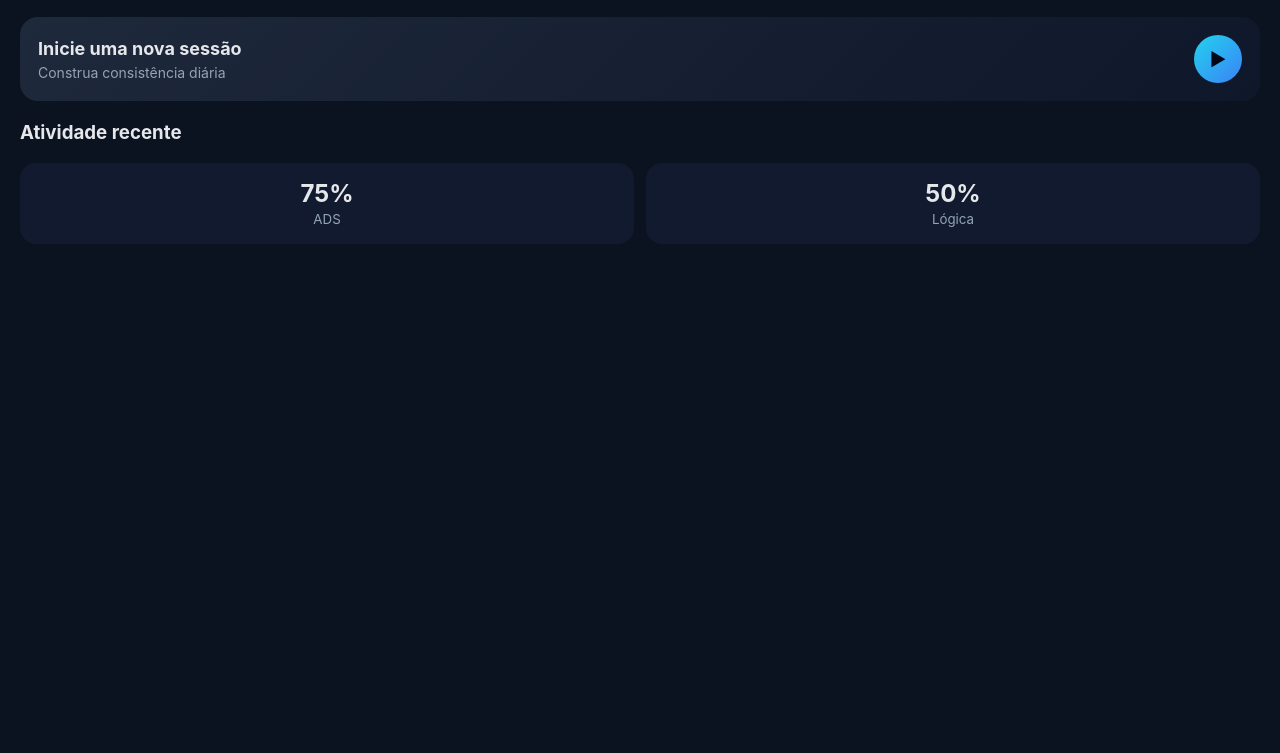
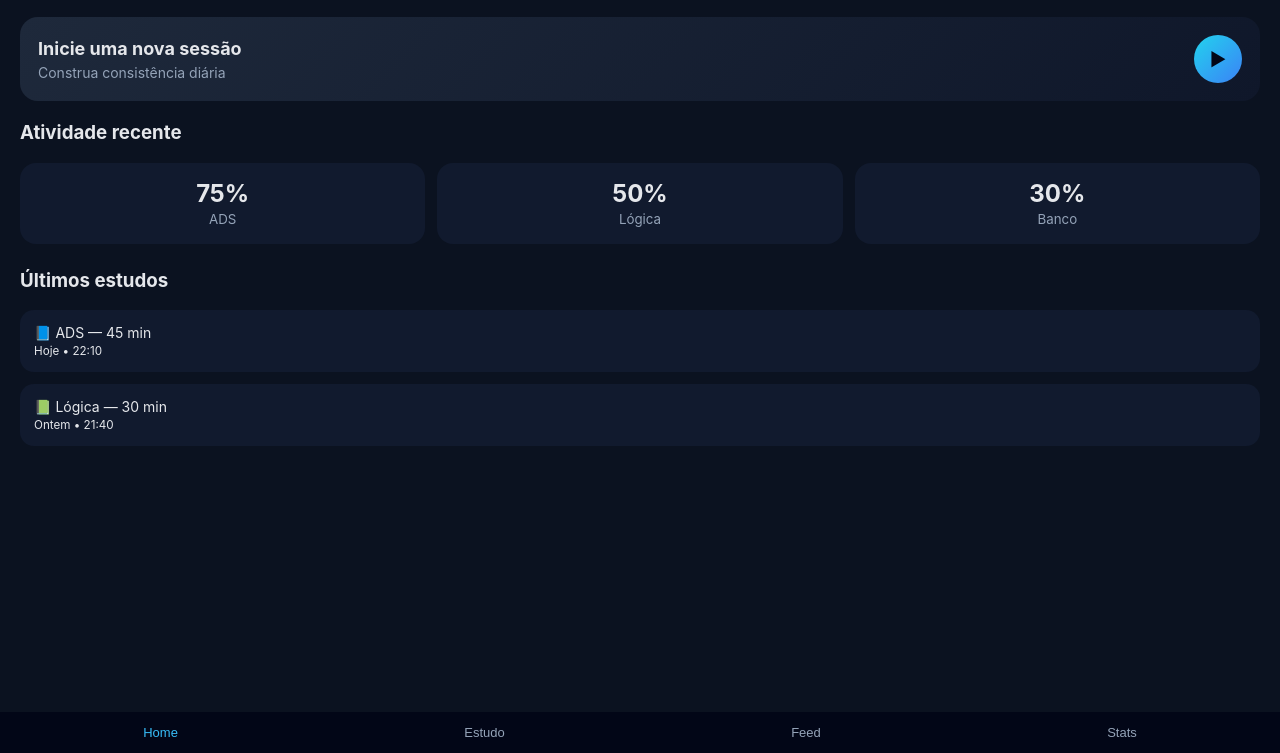
Before and after one commit to digitalempresa497-jpg/foco-hard, a plain HTML site: page index.html in a window 1280 px wide. Shown: the part 47-800 px from the top of the page. Drawn offline with Linux system fonts and the light colour scheme.

Commit message:
Update index.html

```diff
--- a/index.html
+++ b/index.html
@@ -168,4 +168,31 @@ nav button.active {
       <span>50%</span>
       <small>Lógica</small>
     </div>
-    <d
+    <div class="circle">
+      <span>30%</span>
+      <small>Banco</small>
+    </div>
+  </div>
+
+  <!-- FEED -->
+  <h3 style="margin-top:25px">Últimos estudos</h3>
+  <div class="feed-item">
+    📘 ADS — 45 min<br>
+    <small>Hoje • 22:10</small>
+  </div>
+  <div class="feed-item">
+    📗 Lógica — 30 min<br>
+    <small>Ontem • 21:40</small>
+  </div>
+
+</div>
+
+<nav>
+  <button class="active">Home</button>
+  <button>Estudo</button>
+  <button>Feed</button>
+  <button>Stats</button>
+</nav>
+
+</body>
+</html>
```
